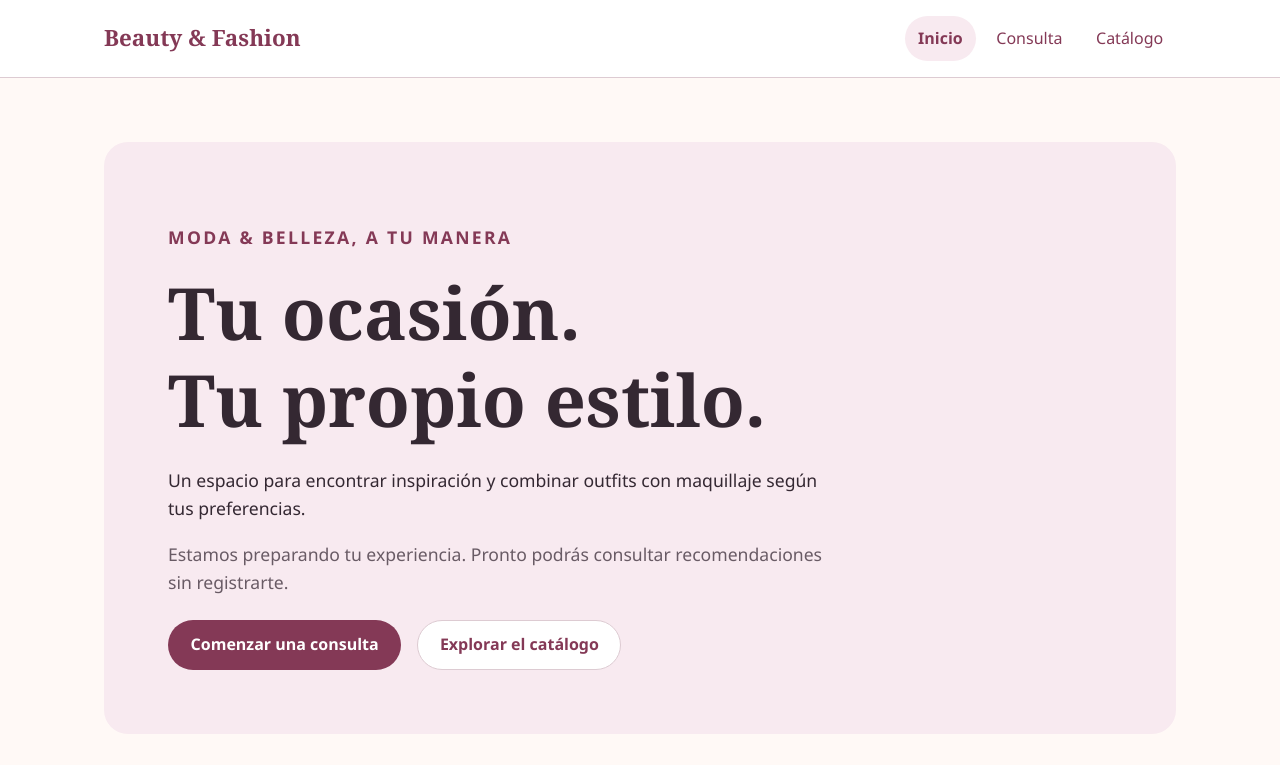
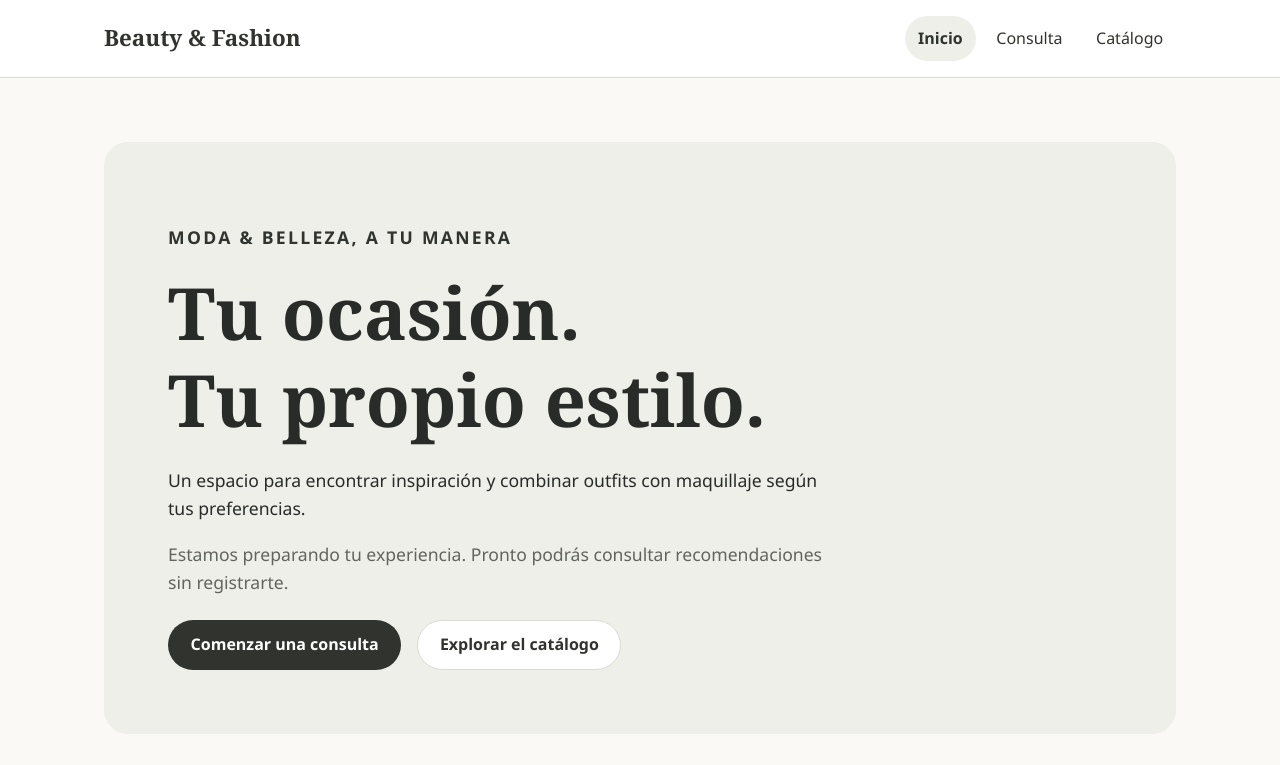
Before and after one commit to skayyluxe-bot/proyecto-chicas, a React (Vite) app: page / in a window 1280 px wide. Shown: the top 765 px of the page. Built offline with nearby package versions, Linux system fonts and the light colour scheme.

Commit message:
style: aplicar paleta minimalista de tonos neutros

```diff
--- a/src/styles/global.css
+++ b/src/styles/global.css
@@ -1,14 +1,19 @@
 :root {
   font-family: 'Segoe UI', Arial, sans-serif;
-  color: #342832;
-  background: #fff9f6;
+  color: #292b28;
+  background: #faf9f6;
   font-synthesis: none;
   text-rendering: optimizeLegibility;
-  --color-primary: #843956;
-  --color-primary-hover: #64253e;
-  --color-muted: #695b65;
-  --color-border: #ddcbd2;
+  --color-primary: #30332e;
+  --color-primary-hover: #191c18;
+  --color-muted: #62655e;
+  --color-border: #d9dbd4;
   --color-surface: #ffffff;
+  --color-soft: #eeefe9;
+  --color-focus: #59664d;
+  --color-disabled: #e4e6df;
+  --color-control-border: #858b7e;
+  --color-error: #9a3434;
   --space-1: 0.5rem;
   --space-2: 1rem;
   --space-3: 1.5rem;
@@ -22,7 +27,7 @@ button, input, select, textarea { font: inherit; }
 button, a, input, select, textarea { -webkit-tap-highlight-color: transparent; }
 a { color: var(--color-primary); text-underline-offset: 0.2em; }
 a:hover { color: var(--color-primary-hover); }
-:focus-visible { outline: 3px solid #704caf; outline-offset: 4px; }
+:focus-visible { outline: 3px solid var(--color-focus); outline-offset: 4px; }
 h1, h2, h3 { font-family: Georgia, 'Times New Roman', serif; line-height: 1.2; overflow-wrap: anywhere; hyphens: auto; }
 h1 { font-size: clamp(2.3rem, 6vw, 4.5rem); margin: 0 0 var(--space-3); }
 h2 { font-size: clamp(1.5rem, 3vw, 2rem); }
@@ -31,18 +36,18 @@ img { max-width: 100%; display: block; }
 .button { display: inline-flex; align-items: center; justify-content: center; min-height: 46px; border: 1px solid transparent; border-radius: 999px; padding: 0.7rem 1.35rem; font-weight: 600; cursor: pointer; text-decoration: none; gap: var(--space-1); }
 .button--primary { background: var(--color-primary); color: white; }
 .button--primary:hover { background: var(--color-primary-hover); color: white; }
-.button--secondary { background: white; color: var(--color-primary); border-color: var(--color-border); }
-.button--secondary:hover { background: #f8eaf0; }
-.button:disabled { background: #e5dfe2; color: #62575e; border-color: #d6cbd1; cursor: not-allowed; }
+.button--secondary { background: var(--color-surface); color: var(--color-primary); border-color: var(--color-border); }
+.button--secondary:hover { background: var(--color-soft); }
+.button:disabled { background: var(--color-disabled); color: var(--color-muted); border-color: var(--color-border); cursor: not-allowed; }
 .card { background: var(--color-surface); border: 1px solid var(--color-border); border-radius: var(--radius); padding: clamp(1.25rem, 3vw, 2rem); }
 label, legend { font-weight: 600; }
 label { display: block; margin-bottom: var(--space-1); }
-input:not([type='radio']):not([type='checkbox']), select, textarea { width: 100%; min-height: 46px; border: 1px solid #99838e; border-radius: 0.6rem; padding: 0.65rem 0.8rem; background: white; color: inherit; }
+input:not([type='radio']):not([type='checkbox']), select, textarea { width: 100%; min-height: 46px; border: 1px solid var(--color-control-border); border-radius: 0.6rem; padding: 0.65rem 0.8rem; background: var(--color-surface); color: inherit; }
 input[type='radio'], input[type='checkbox'] { accent-color: var(--color-primary); width: 1.2rem; height: 1.2rem; }
-input:disabled, select:disabled, textarea:disabled { background: #eee8eb; cursor: not-allowed; }
-[aria-invalid='true'] { border-color: #ad2434; }
+input:disabled, select:disabled, textarea:disabled { background: var(--color-disabled); cursor: not-allowed; }
+[aria-invalid='true'] { border-color: var(--color-error); }
 fieldset { border: 1px solid var(--color-border); border-radius: var(--radius); padding: var(--space-3); margin: 0 0 var(--space-3); min-width: 0; }
-.field-error { color: #a02030; }
+.field-error { color: var(--color-error); }
 .muted { color: var(--color-muted); }
 .eyebrow { color: var(--color-primary); font-size: 0.8rem; font-weight: 700; letter-spacing: 0.13em; text-transform: uppercase; }
 .site-header { background: white; border-bottom: 1px solid var(--color-border); }
@@ -50,10 +55,10 @@ fieldset { border: 1px solid var(--color-border); border-radius: var(--radius);
 .brand { font-family: Georgia, serif; font-size: 1.4rem; font-weight: 700; text-decoration: none; }
 .main-nav { display: flex; flex-wrap: wrap; gap: var(--space-1); }
 .main-nav a { padding: 0.6rem 0.8rem; border-radius: 999px; text-decoration: none; }
-.main-nav a[aria-current='page'] { background: #f8eaf0; font-weight: 700; }
+.main-nav a[aria-current='page'] { background: var(--color-soft); font-weight: 700; }
 .page-container { max-width: 1120px; margin: auto; padding: clamp(1.5rem, 5vw, 4rem) var(--space-3); min-height: 65vh; }
 .page-container:focus { outline: none; }
-.hero { padding: clamp(1.5rem, 5vw, 4rem); border-radius: 1.5rem; background: #f8eaf0; }
+.hero { padding: clamp(1.5rem, 5vw, 4rem); border-radius: 1.5rem; background: var(--color-soft); }
 .hero p { font-size: 1.1rem; }
 .actions { display: flex; flex-wrap: wrap; gap: var(--space-2); margin-top: var(--space-3); align-items: center; }
 .steps { display: grid; grid-template-columns: repeat(auto-fit, minmax(min(100%, 240px), 1fr)); gap: var(--space-3); margin-top: var(--space-4); }
```
